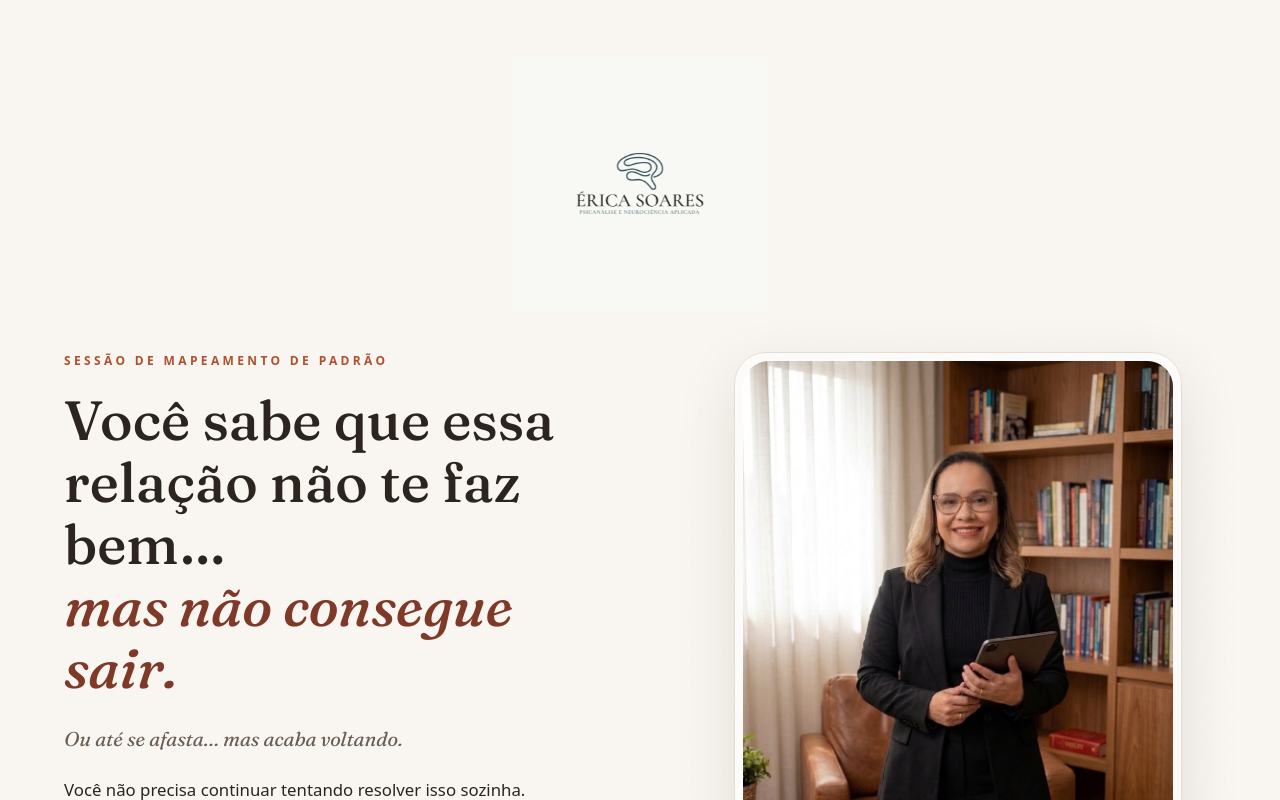
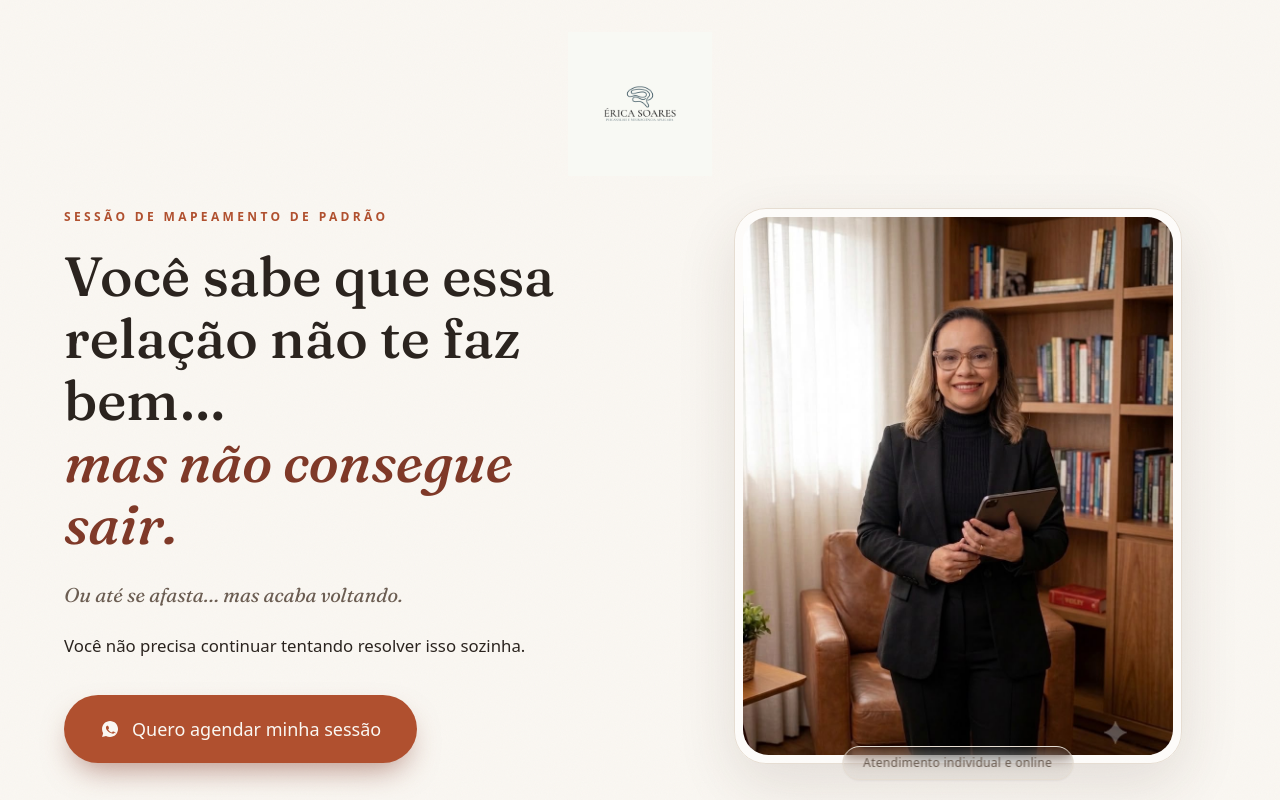
Before and after one commit to Ericaandmisma/landingpage, a React (Vite) app: page / in a window 1280 px wide. Shown: the top 800 px of the page. Built offline with nearby package versions, Linux system fonts and the light colour scheme.

Commit message:
Refina logo e espacamento do hero

```diff
--- a/src/App.tsx
+++ b/src/App.tsx
@@ -175,7 +175,7 @@ export default function App() {
       <div className="grain" />
 
       {/* HERO */}
-<header className="relative overflow-hidden border-b border-[var(--line)] px-6 pb-20 pt-10 sm:pb-24 sm:pt-14">
+<header className="relative overflow-hidden border-b border-[var(--line)] px-6 pb-20 pt-6 sm:pb-24 sm:pt-8">
   <div
     aria-hidden="true"
     className="pointer-events-none absolute -right-24 -top-24 h-80 w-80 rounded-full bg-[var(--clay)]/10 blur-3xl"
@@ -188,13 +188,13 @@ export default function App() {
   <div className="relative mx-auto max-w-6xl">
 
     {/* LOGO */}
-    <div className="rise-in mb-10 flex justify-center">
-      <img
-        src="/logo-erica.jpg"
-        alt="Érica Soares — Psicanálise e Neurociência Aplicada"
-        className="w-48 sm:w-56 md:w-64"
-      />
-    </div>
+<div className="rise-in mb-8 flex justify-center">
+  <img
+    src="/logo-erica.jpg"
+    alt="Érica Soares — Psicanálise e Neurociência Aplicada"
+    className="w-32 sm:w-36 mix-blend-multiply"
+  />
+</div>
 
     {/* CONTEÚDO */}
     <div className="grid items-center gap-10 lg:grid-cols-[1.05fr_0.95fr] lg:gap-16">
```
